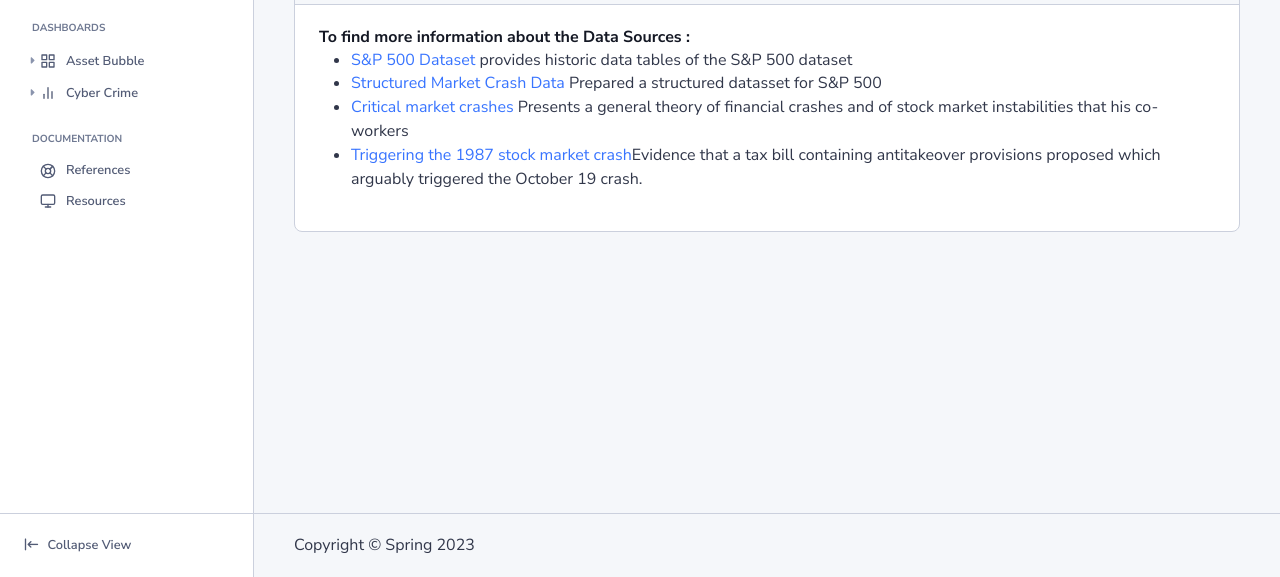
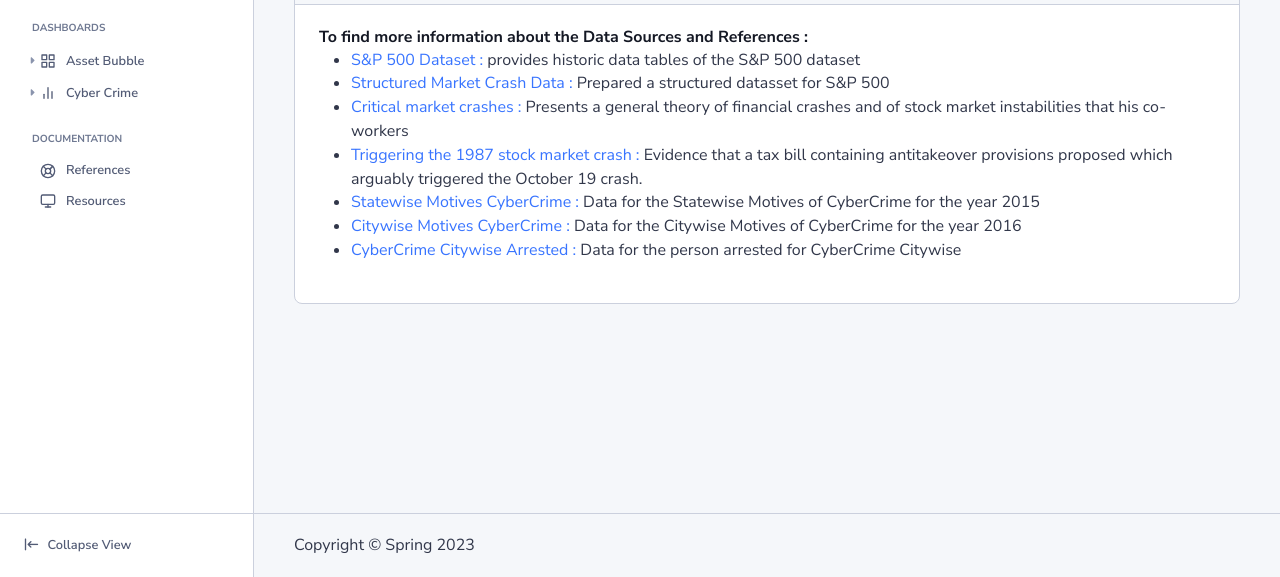
Before and after one commit to abhay-lal/InfoViz, a plain HTML site: page pages/resources.html in a window 1280 px wide. Shown: the part 223-800 px from the top of the page. Drawn offline with nearby package versions, Linux system fonts and the light colour scheme.

Commit message:
references updated

```diff
--- a/pages/resources.html
+++ b/pages/resources.html
@@ -215,14 +215,19 @@
             </div>
             <div class="card-body p-0">
               <div class="p-4 code-to-copy">
-                <h5 data-anchor="data-anchor">To find more information about the Data Sources :</h5>
+                <h5 data-anchor="data-anchor">To find more information about the Data Sources and References :</h5>
                 <ul>
-                  <li><a href="https://finance.yahoo.com/quote/%5EGSPC/history?p=%5EGSPC" target="_blank">S&P 500 Dataset</a> provides historic data tables of the S&P 500 dataset</li>
-                  <li><a href="https://www.kaggle.com/datasets/abhaylal1/market-crash-s-and-p-500" target="_blank">Structured Market Crash Data</a> Prepared a structured datasset for S&P 500</li>
-                  <li><a href="https://www.sciencedirect.com/science/article/abs/pii/S0370157302006348" target="_blank">Critical market crashes</a> Presents a general theory of financial crashes and of stock market instabilities that his co-workers</li>
-                  <li><a href="https://www.sciencedirect.com/science/article/abs/pii/0304405X89900718" target="_blank">Triggering the 1987 stock market crash</a>Evidence that a tax bill containing antitakeover provisions proposed which arguably triggered the October 19 crash. </li>
+                  <li><a href="https://finance.yahoo.com/quote/%5EGSPC/history?p=%5EGSPC" target="_blank">S&P 500 Dataset : </a> provides historic data tables of the S&P 500 dataset</li>
+                  <li><a href="https://www.kaggle.com/datasets/abhaylal1/market-crash-s-and-p-500" target="_blank">Structured Market Crash Data : </a> Prepared a structured datasset for S&P 500</li>
+                  <li><a href="https://www.sciencedirect.com/science/article/abs/pii/S0370157302006348" target="_blank">Critical market crashes : </a> Presents a general theory of financial crashes and of stock market instabilities that his co-workers</li>
+                  <li><a href="https://www.sciencedirect.com/science/article/abs/pii/0304405X89900718" target="_blank">Triggering the 1987 stock market crash : </a>Evidence that a tax bill containing antitakeover provisions proposed which arguably triggered the October 19 crash. </li>
+
+                  <li><a href="https://data.gov.in/resource/state-ut-wise-motive-wise-cases-reported-under-cyber-crimes-during-2015" target="_blank">Statewise Motives CyberCrime : </a>Data for the Statewise Motives of CyberCrime for the year 2015</li>
+                  <li><a href="https://data.gov.in/resource/city-wise-cyber-crime-motives-metropolitan-cities-during-2016" target="_blank">Citywise Motives CyberCrime : </a>Data for the Citywise Motives of CyberCrime for the year 2016</li>
+                  <li><a href="https://data.gov.in/resource/crime-head-wise-disposal-persons-arrested-under-cyber-crime-metropolitan-cities-during" target="_blank">CyberCrime Citywise Arrested : </a>Data for the person arrested for CyberCrime Citywise</li>
 
                 </ul>
+
               </div>
             </div>
           </div>
```
